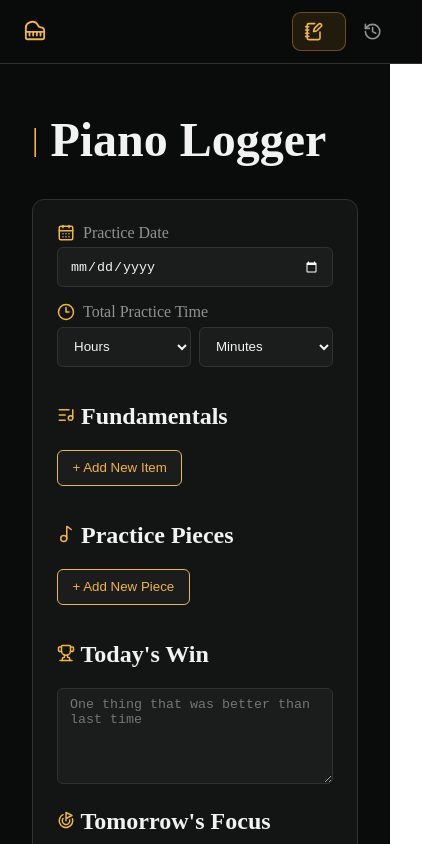
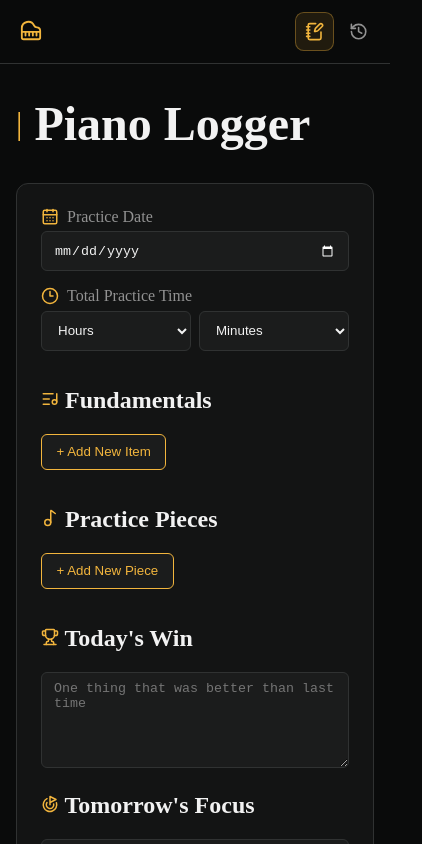
Before and after one commit to LiberteI/piano-log, a React (Vite) app in the folder client/: page / in a window 390 px wide. Shown: the top 844 px of the page, 422 px wide, since content can reach past the window. Built offline with nearby package versions, Linux system fonts and the light colour scheme.

Commit message:
fix: side scrolling

```diff
--- a/client/src/layout/app-shell.css
+++ b/client/src/layout/app-shell.css
@@ -1,12 +1,22 @@
+.app-shell,
+.app-shell *,
+.app-shell *::before,
+.app-shell *::after {
+  box-sizing: border-box;
+}
+
 .app-shell {
   display: grid;
   grid-template-columns: 15rem minmax(0, 1fr);
   min-height: 100svh;
+  width: 100%;
+  overflow-x: clip;
   background: #0a0b0b;
 }
 
 .app-content {
   min-width: 0;
+  overflow-x: clip;
 }
 
 @media (max-width: 44rem) {
--- a/client/src/layout/sidebar.css
+++ b/client/src/layout/sidebar.css
@@ -61,12 +61,13 @@
 @media (max-width: 44rem) {
   .app-sidebar {
     position: static;
-    flex-direction: row;
+    display: grid;
+    grid-template-columns: auto minmax(0, 1fr);
     align-items: center;
-    gap: 1rem;
+    gap: 0.75rem;
     width: 100%;
     height: auto;
-    padding: 0.75rem 1rem;
+    padding: 0.75rem;
     border-right: 0;
     border-bottom: 1px solid #303232;
   }
@@ -75,10 +76,12 @@
     display: flex;
     gap: 0.35rem;
     margin-left: auto;
+    min-width: 0;
   }
 
   .sidebar-link {
     padding: 0.55rem 0.65rem;
+    white-space: nowrap;
   }
 
   .sidebar-note {
@@ -87,8 +90,13 @@
 }
 
 @media (max-width: 28rem) {
-  .sidebar-brand span,
+  .sidebar-brand span {
+    font-size: 0;
+  }
+
   .sidebar-link {
+    gap: 0;
+    padding: 0.55rem;
     font-size: 0;
   }
 
--- a/client/src/log_form/logger.css
+++ b/client/src/log_form/logger.css
@@ -4,6 +4,8 @@ body,
   width: 100%;
   min-height: 100%;
   margin: 0;
+  overflow-x: clip;
+  background: #0a0b0b;
 }
 
 .logger-page {
@@ -81,6 +83,10 @@ body,
 }
 
 @media (max-width: 40rem) {
+  .logger-page {
+    padding: 1rem;
+  }
+
   .logger-session-fields {
     grid-template-columns: 1fr;
   }
--- a/client/src/pages/History.tsx
+++ b/client/src/pages/History.tsx
@@ -114,7 +114,10 @@ function History() {
         <div className='history-list'>
           {logs.map((log) => {
             const date = new globalThis.Date(`${log.practiceDate}T12:00:00`)
-            const practiceItem = log.pieces[0]?.name ?? log.fundamentals[0]?.key ?? 'Practice session'
+            const practiceItem = [
+              ...log.fundamentals.map((item) => item.key),
+              ...log.pieces.map((item) => item.name),
+            ].filter((item): item is string => Boolean(item)).join(' · ') || 'Practice session'
             const reflection = log.reflection?.todaysWin ?? log.reflection?.tomorrowsFocus ?? 'No reflection recorded.'
 
             return (
--- a/client/src/pages/history.css
+++ b/client/src/pages/history.css
@@ -1,6 +1,6 @@
 .history-page {
   min-height: 100svh;
-  padding: clamp(2rem, 5vw, 5rem);
+  padding: clamp(1rem, 5vw, 5rem);
   background: #0a0b0b;
   color: #f2f2f2;
 }
@@ -151,6 +151,10 @@
   align-items: center;
   gap: 0.4rem;
   margin: 0 !important;
+  padding: 0.5rem 0.7rem;
+  border: 1px solid #303232;
+  border-radius: 0.4rem;
+  background: #1b1c1c;
   color: #f2b53d;
   font-size: 0.85rem;
 }
@@ -165,6 +169,7 @@
 .history-card-actions {
   grid-area: actions;
   display: flex;
+  flex-wrap: wrap;
   gap: 0.6rem;
   margin: 0;
 }
@@ -215,4 +220,8 @@
       "actions";
     row-gap: 1rem;
   }
+
+  .history-card-actions {
+    width: 100%;
+  }
 }
```
